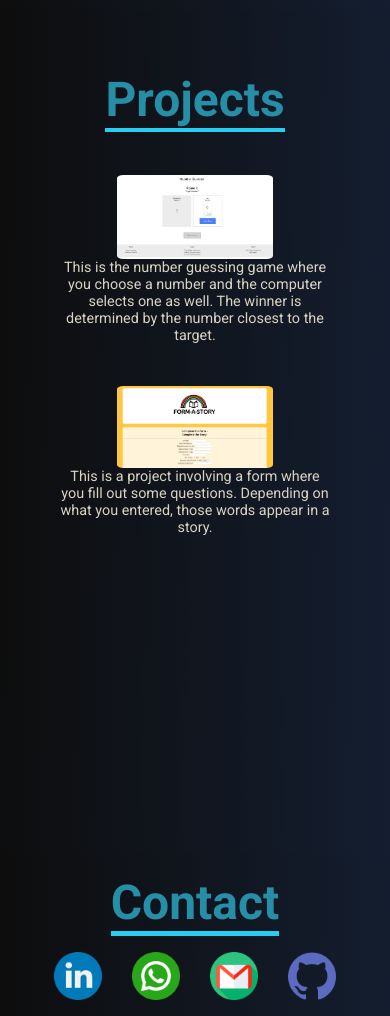
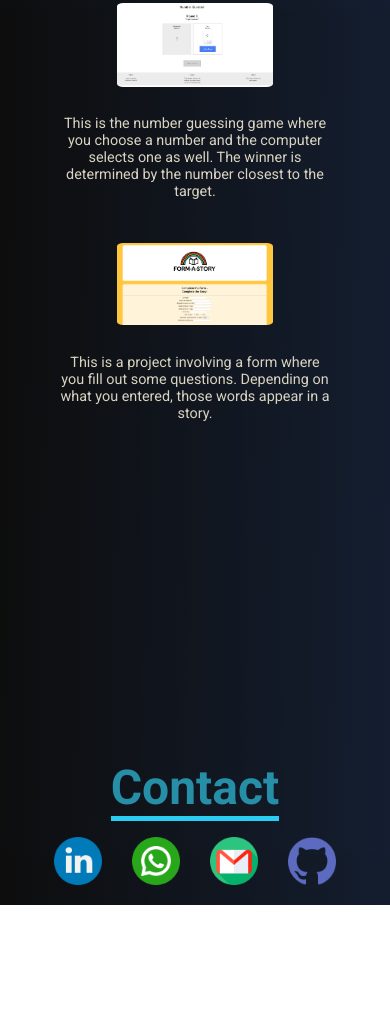
Before and after one commit to Daijaz/daijaz.github.io, a plain HTML site: page index.html in a window 390 px wide. Shown: the part 1678-2694 px from the top of the page. After the commit the page ends 2583 px from the top, so only its background shows below. Drawn offline with Linux system fonts and the light colour scheme.

Commit message:
There are some modifications related with contact icons, paragraph of  projects and about description, on the other hand, thera are new elements in the contact container, this is for the use of the contact bottons.

```diff
--- a/index.html
+++ b/index.html
@@ -71,7 +71,6 @@
                 <img class="project-images" src="assets/images/formAstory.png" alt="">
                 <p class="descriptions-projects" id="second-project">This is a project involving a form where you fill out some questions. Depending on what you entered, those words appear in a story.</p>
             </section>
-
        </section>
 
        <section id="contact-container">
@@ -80,10 +79,10 @@
                 <div class="line-in-title"></div>
             </div>
             <figure class="contact-icons-container">
-                <img src="assets/images/linkedin.png" class="contact-icons" alt="">
-                <img src="assets/images/whatsapp.png" class="contact-icons" alt="">
-                <img src="assets/images/gmail.png" class="contact-icons" alt="">
-                <img src="assets/images/github.png" class="contact-icons" alt="">
+                <a href="https://www.linkedin.com/in/miguel-%C3%A1ngel-osorio-londo%C3%B1o-940218206/" target="_blank"><img src="assets/images/linkedin.png" class="contact-icons" alt=""></a>
+                <a href="https://wa.me/573059116668" target="_blank"><img src="assets/images/whatsapp.png" class="contact-icons" alt=""></a>
+                <a href="mailto:miguelosorio1904@gmail.com"><img src="assets/images/gmail.png" class="contact-icons" alt=""></a>
+                <a href="https://github.com/Daijaz?tab=overview&from=2024-03-01&to=2024-03-15"><img src="assets/images/github.png" class="contact-icons" alt=""></a>
             </figure>
        </section>
     </main>
--- a/styles.css
+++ b/styles.css
@@ -394,15 +394,20 @@ img[src="assets/images/curriculum-vitae.png"]:hover{
     }
 
     #about-me-paragraph {
-        font-size: 1.5em;
+        font-size: 1em;
         margin-top: 2rem;
-        width: 80%;
+        width: 60%;
     }
 
     .icons-container {
         display: grid;
         grid-template-columns: 1fr 1fr 1fr;
         gap: 10px;
+    }
+
+    .icons-container > img {
+        width: 3rem;
+        height: 3rem;
     }
 
     #projects-container {
@@ -433,6 +438,7 @@ img[src="assets/images/curriculum-vitae.png"]:hover{
     .descriptions-projects {
         font-size: 0.9em;
         width: 70vw;
+        margin-top: 2em;
     }
 
     #contact-container{
@@ -442,7 +448,7 @@ img[src="assets/images/curriculum-vitae.png"]:hover{
         width: 80%;
     }
 
-    .contact-icons-container > img {
+    .contact-icons-container > a > img  {
       width: 3em;
       height: 3em;
     }
```
